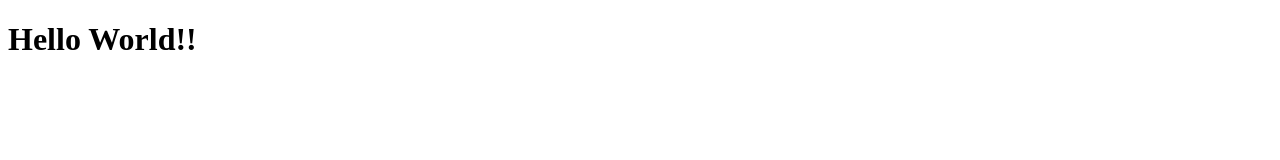
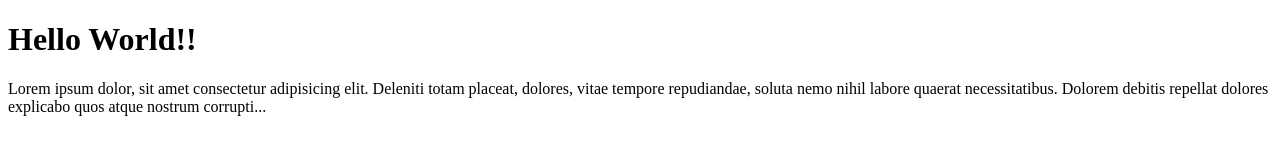
Before and after one commit to RAFEEK-S/MYFIRSTPROJECT, a plain HTML site: page index.html in a window 1280 px wide. Drawn offline with Linux system fonts and the light colour scheme.

Commit message:
one more commit

```diff
--- a/index.html
+++ b/index.html
@@ -7,6 +7,12 @@
   </head>
   <body>
     <h1>Hello World!!</h1>
+    <p>
+      Lorem ipsum dolor, sit amet consectetur adipisicing elit. Deleniti totam
+      placeat, dolores, vitae tempore repudiandae, soluta nemo nihil labore
+      quaerat necessitatibus. Dolorem debitis repellat dolores explicabo quos
+      atque nostrum corrupti...
+    </p>
     <!--hello how are u this is how u can comment in html: open tag<>, !hypen and, --double hypen.-->
   </body>
 </html>
```
